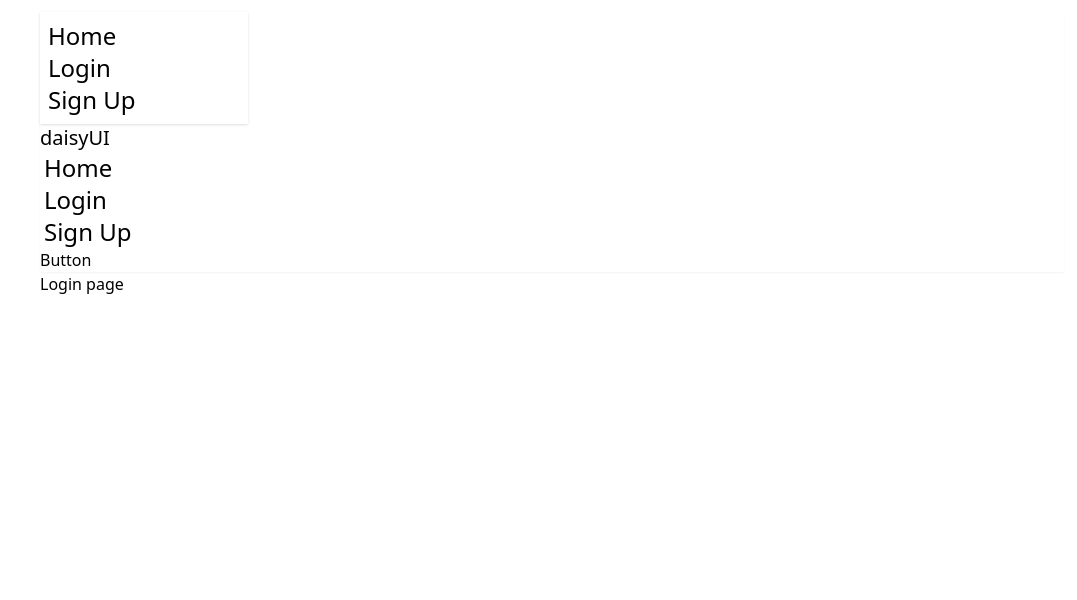
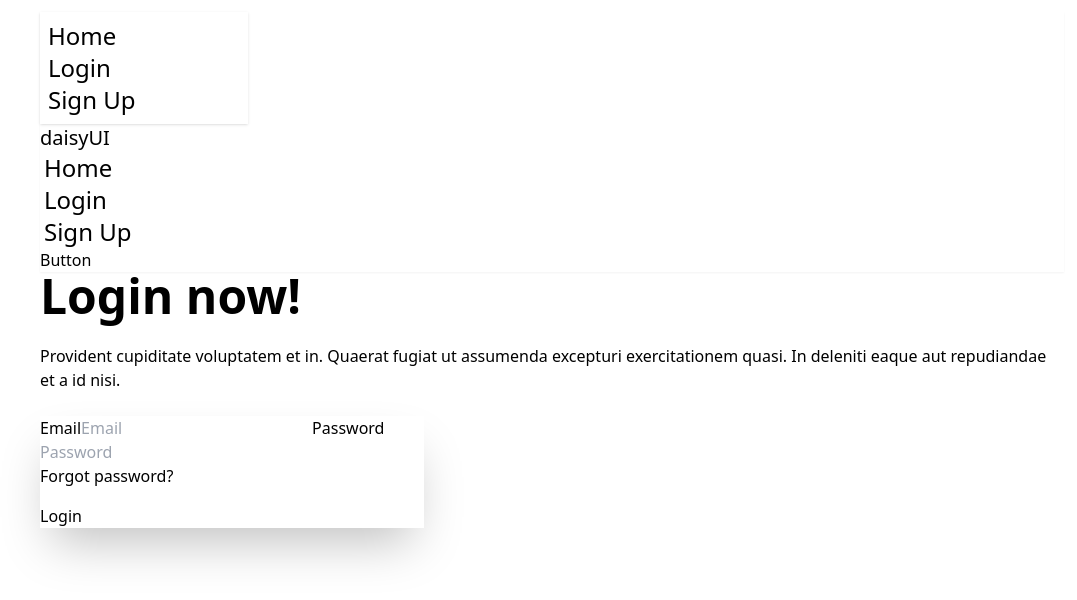
Before and after one commit to tajmirahman/recap-email-login-password, a React (Vite) app in the folder my-project/: page /login in a window 1280 px wide. Shown: the top 600 px of the page, without its empty margins (88-1165 px from the left). Built offline with nearby package versions, Linux system fonts and the light colour scheme.

Commit message:
login page done successfully

```diff
--- a/my-project/src/component/Login.jsx
+++ b/my-project/src/component/Login.jsx
@@ -1,9 +1,65 @@
+import { signInWithEmailAndPassword } from "firebase/auth";
+import auth from "../firebase.init";
+import { useState } from "react";
 
 
 const Login = () => {
+
+    const [errorLogin, setErrorLogin]=useState('');
+    const [successLogin, setSuccessLogin]=useState('');
+
+
+    const handleLogin = (e) => {
+        e.preventDefault();
+        const email= e.target.email.value;
+        const password= e.target.password.value;
+
+        // reset
+        setErrorLogin('');
+        setSuccessLogin('');
+
+        console.log(email, password);
+
+        signInWithEmailAndPassword(auth, email, password)
+        .then(result=>{
+            console.log(result.user)
+            setSuccessLogin('Login Successfully !')
+        })
+        .catch(error=>{
+            console.log("Error",error)
+            setErrorLogin('Email & Password does not match !')
+        })
+    }
+
     return (
-        <div>
-            <h1>Login page</h1>
+        <div className="hero bg-base-200 min-h-screen">
+            <div className="hero-content flex-col lg:flex-row-reverse">
+                <div className="text-center lg:text-left">
+                    <h1 className="text-5xl font-bold">Login now!</h1>
+                    <p className="py-6">
+                        Provident cupiditate voluptatem et in. Quaerat fugiat ut assumenda excepturi exercitationem
+                        quasi. In deleniti eaque aut repudiandae et a id nisi.
+                    </p>
+                </div>
+                <div className="card bg-base-100 w-full max-w-sm shrink-0 shadow-2xl">
+                    <form onSubmit={handleLogin} className="card-body">
+                        <fieldset className="fieldset">
+                            <label className="fieldset-label">Email</label>
+                            <input type="email" name="email" className="input" placeholder="Email" />
+                            <label className="fieldset-label">Password</label>
+                            <input type="password" name="password"  className="input" placeholder="Password" />
+                            <div><a className="link link-hover">Forgot password?</a></div>
+                            <button className="btn btn-neutral mt-4">Login</button>
+                        </fieldset>
+                        {
+                            errorLogin && <p className="text-xl text-red-600">{errorLogin}</p>
+                        }
+                        {
+                            successLogin && <p className="text-green-600 text-xl">{successLogin}</p>
+                        }
+                    </form>
+                </div>
+            </div>
         </div>
     );
 };
```
